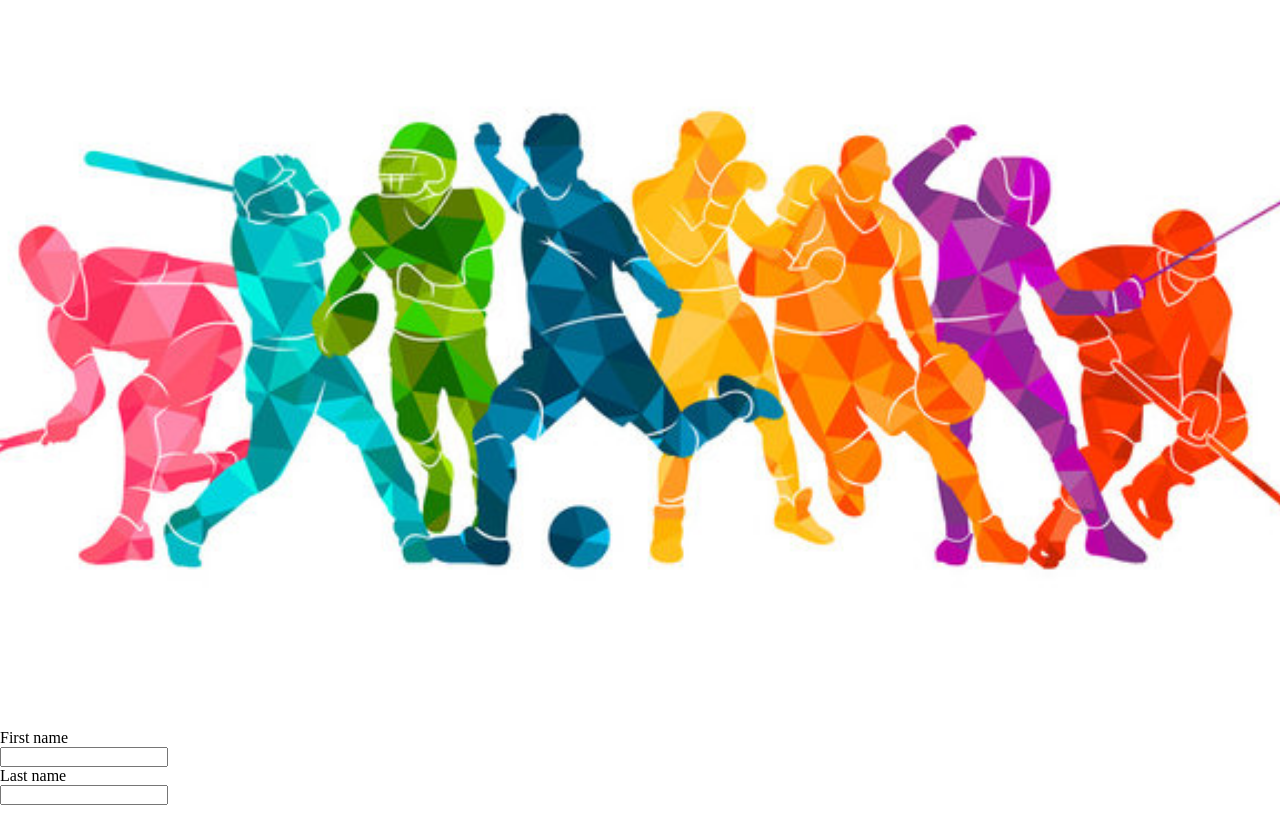
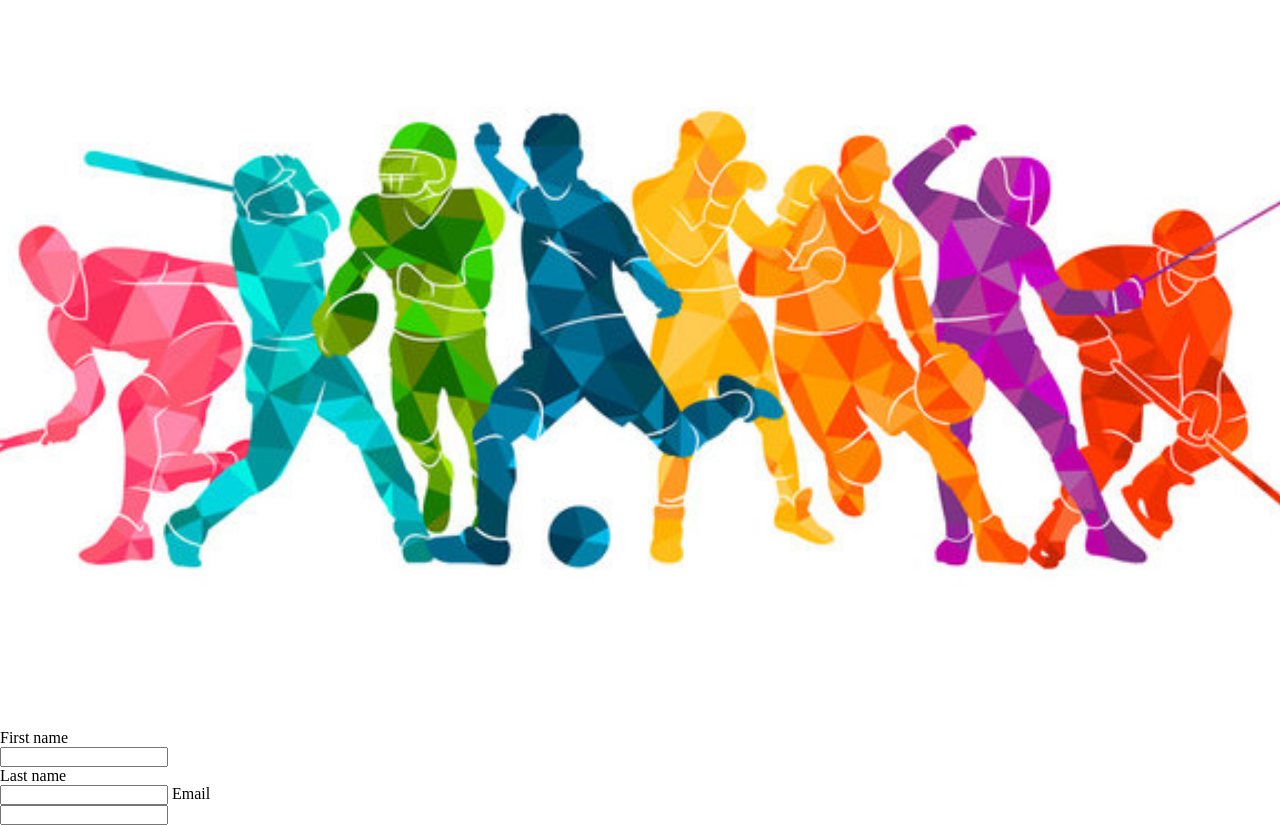
Before and after one commit to IsaacKobz/website2, a plain HTML site: page index.html in a window 1280 px wide. Shown: the part 182-1007 px from the top of the page. Drawn offline with Linux system fonts and the light colour scheme.

Commit message:
HTML changes

```diff
--- a/index.html
+++ b/index.html
@@ -24,6 +24,8 @@
         <input type="text" id="fname" name="fname"><br>
         <label for="lname">Last name</label><br>
         <input type="text" id="lname" name="lname">
+        <label for="email">Email</label><br>
+        <input type="text" id="email" name="email"><br>
     </form>
 </footer>
 
```
